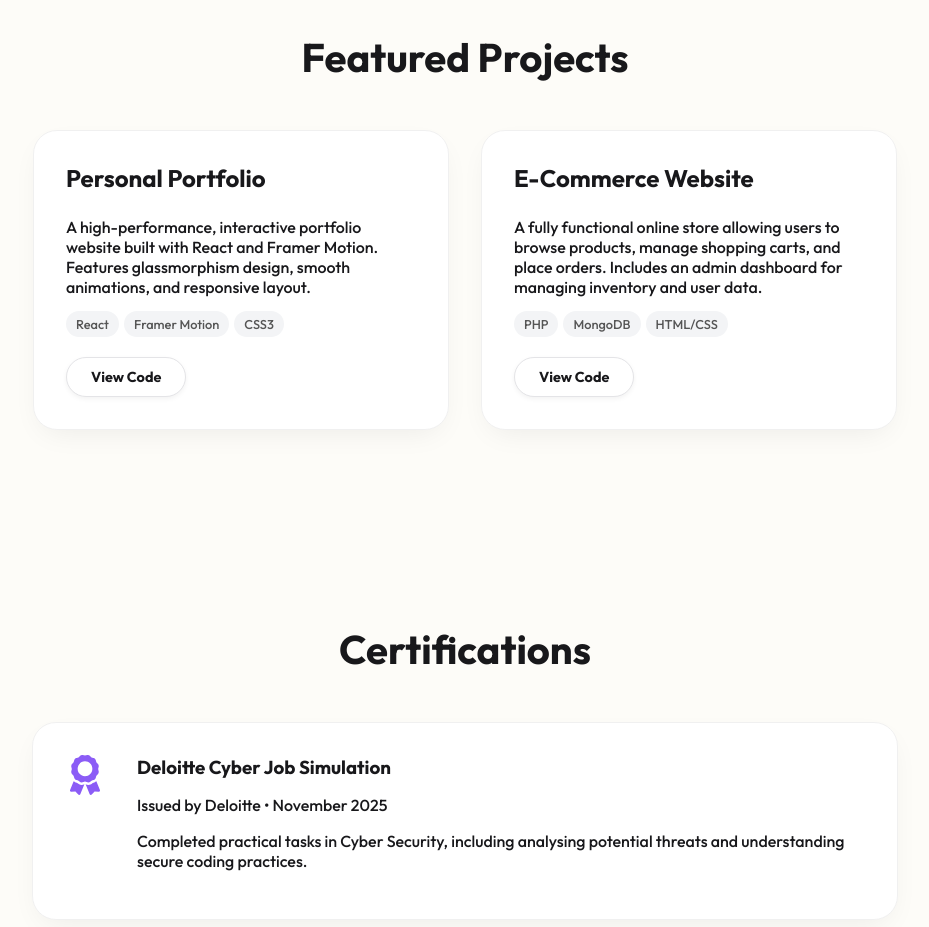
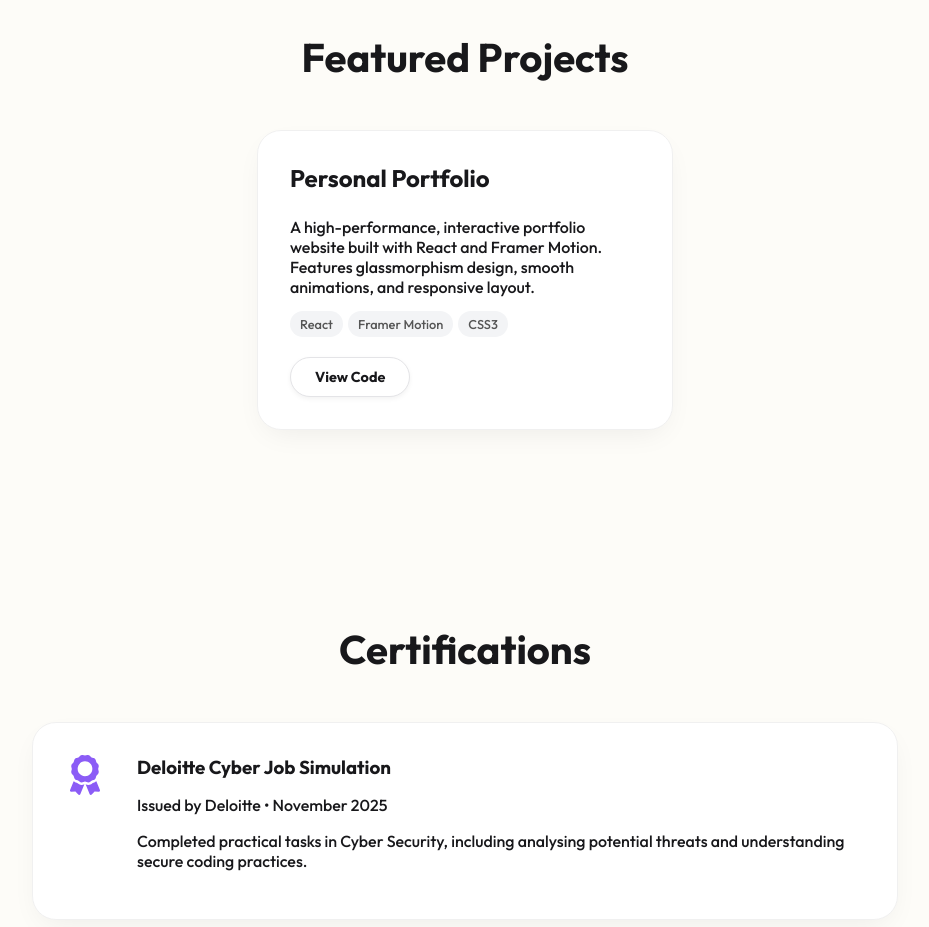
Before and after one commit to ck0xdev/ckPortfolio, a React (Vite) app: page / in a window 1280 px wide. Shown: the part 1480-2407 px from the top of the page, without its empty margins (175-1104 px from the left). Built offline with nearby package versions, Linux system fonts and the light colour scheme.

Commit message:
change Project Section

```diff
--- a/src/components/Projects.jsx
+++ b/src/components/Projects.jsx
@@ -7,14 +7,14 @@ const Projects = () => {
       title: "Personal Portfolio",
       description: "A high-performance, interactive portfolio website built with React and Framer Motion. Features glassmorphism design, smooth animations, and responsive layout.",
       tech: ["React", "Framer Motion", "CSS3"],
-      link: "#"
+      link: "https://github.com/ck0xdev/ckPortfolio"
     },
-    {
-      title: "E-Commerce Website",
-      description: "A fully functional online store allowing users to browse products, manage shopping carts, and place orders. Includes an admin dashboard for managing inventory and user data.",
-      tech: ["PHP", "MongoDB", "HTML/CSS"],
-      link: "https://github.com/ZackDevd/ECommerce-Website-Using-PHP"
-    }
+    // {
+    //   title: "E-Commerce Website",
+    //   description: "A fully functional online store allowing users to browse products, manage shopping carts, and place orders. Includes an admin dashboard for managing inventory and user data.",
+    //   tech: ["PHP", "MongoDB", "HTML/CSS"],
+    //   link: "https://github.com/ZackDevd/ECommerce-Website-Using-PHP"
+    // }
   ];
 
   return (
```
Also changed, not shown: public/robots.txt (added).
